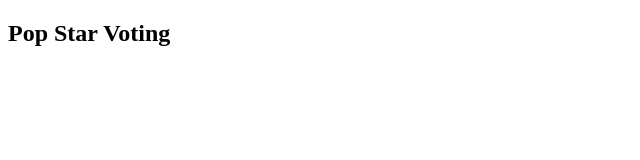
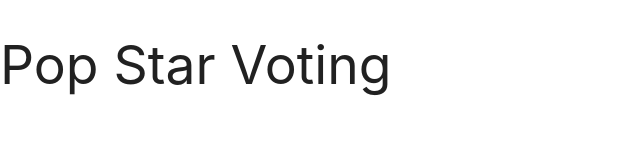
Before and after one commit to evanmc21/fierce, a website: page public/index.html in a window 1280 px wide. Shown: the whole page, without its empty margins (0-640 px from the left). Drawn offline with nearby package versions, Linux system fonts and the light colour scheme.

Commit message:
added jquery and materialize

```diff
--- a/public/index.html
+++ b/public/index.html
@@ -4,6 +4,8 @@
     <meta charset="UTF-8">
     <meta name="viewport" content="width=device-width, initial-scale=1.0">
     <meta http-equiv="X-UA-Compatible" content="ie=edge">
+    <link rel="stylesheet" href="https://cdnjs.cloudflare.com/ajax/libs/materialize/1.0.0/css/materialize.min.css">
+    <link src="https://code.jquery.com/jquery-3.3.1.min.js">
     <title>Fierce</title>
 </head>
 <body>
```
